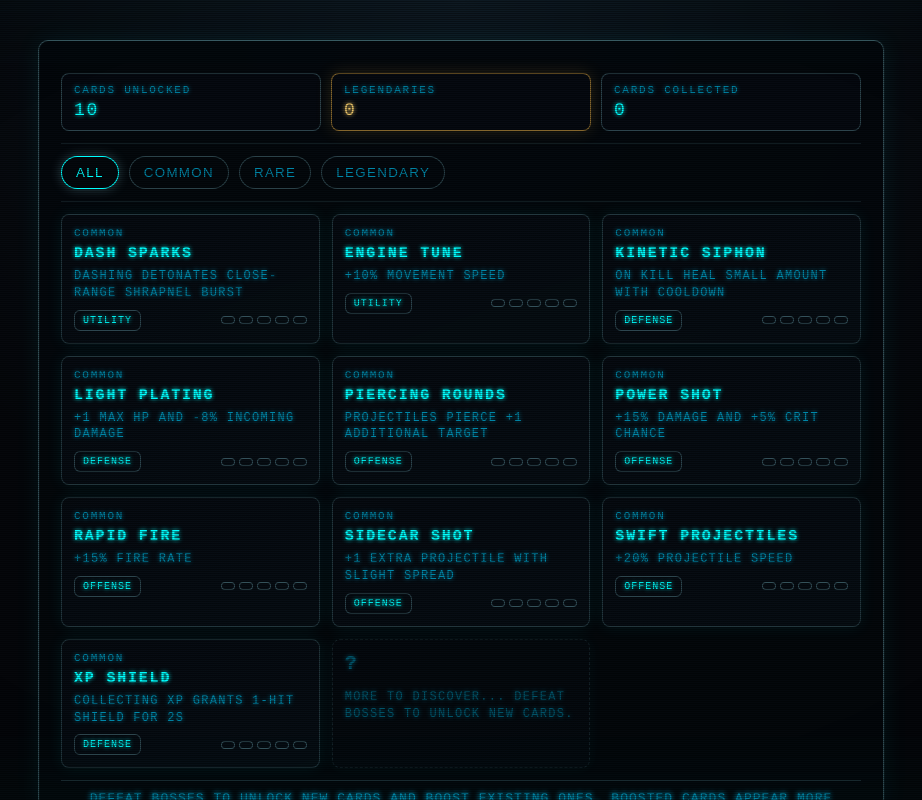
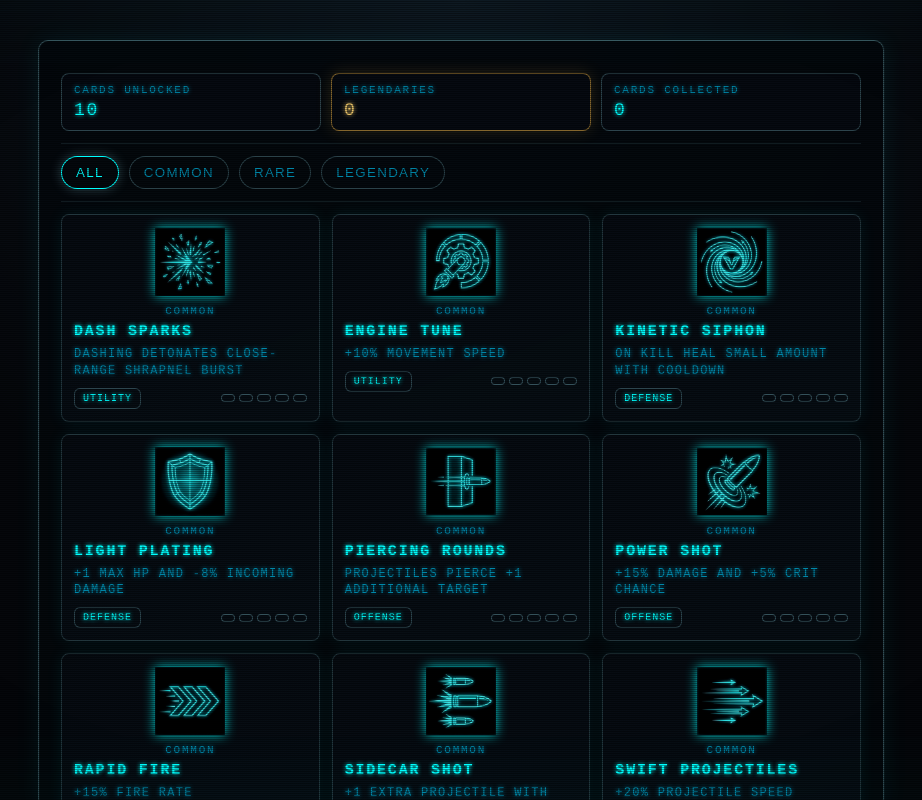
Before and after one commit to szabadkai/quietQuadrantv2, a React (Vite) app: page / in a window 1280 px wide. Both pictures are taken after a click on the button "COLLECTION". Shown: the whole page, without its empty margins (179-1101 px from the left). Built offline with nearby package versions, Linux system fonts and the light colour scheme.

Commit message:
feat: icons in collections

```diff
--- a/src/ui/components/ActiveUpgrades.jsx
+++ b/src/ui/components/ActiveUpgrades.jsx
@@ -1,12 +1,6 @@
 import React from "react";
 import { UPGRADE_BY_ID } from "../../config/upgrades.js";
 import { getUpgradeIconPath } from "../../utils/assetPaths.js";
-
-const CATEGORY_ICONS = {
-    offense: "🎯",
-    defense: "🛡️",
-    utility: "⚡"
-};
 
 export function ActiveUpgrades({ upgrades }) {
     if (!upgrades || upgrades.length === 0) return null;
@@ -26,7 +20,6 @@ export function ActiveUpgrades({ upgrades }) {
                 if (!upgrade) return null;
                 const stackCount = counts[id];
                 const iconPath = getUpgradeIconPath(id);
-                const categoryIcon = CATEGORY_ICONS[upgrade.category] || "✨";
                 // Calculate basic position
                 // Logic: Start in center, if index is low (left side) anchor left-center, if high anchor right-center
                 // But simplified: Just center it and clamp with CSS or logic?
@@ -43,7 +36,7 @@ export function ActiveUpgrades({ upgrades }) {
                             onError={(e) => {
                                 e.target.style.display = "none";
                                 e.target.parentElement.classList.add("fallback");
-                                e.target.parentElement.dataset.icon = categoryIcon;
+                                e.target.parentElement.dataset.icon = "✨";
                             }}
                         />
                         {stackCount > 1 && (
--- a/src/ui/components/UpgradeCard.jsx
+++ b/src/ui/components/UpgradeCard.jsx
@@ -1,18 +1,11 @@
 import React, { useState } from "react";
 import { UPGRADE_BY_ID } from "../../config/upgrades.js";
 import { getUpgradeIconPath } from "../../utils/assetPaths.js";
-
-const CATEGORY_ICONS = {
-    offense: "🎯",
-    defense: "🛡️",
-    utility: "⚡"
-};
 
 export function UpgradeCard({ upgradeId, onSelect }) {
     const [iconMissing, setIconMissing] = useState(false);
     const upgrade = UPGRADE_BY_ID[upgradeId];
     if (!upgrade) return null;
-    const categoryIcon = CATEGORY_ICONS[upgrade.category] || "✨";
     const iconPath = getUpgradeIconPath(upgrade.id);
 
     return (
@@ -36,7 +29,7 @@ export function UpgradeCard({ upgradeId, onSelect }) {
                 />
             ) : (
                 <div className="qq-upgrade-card__placeholder" aria-hidden="true">
-                    <span>{categoryIcon}</span>
+                    <span>✨</span>
                 </div>
             )}
 
@@ -48,7 +41,7 @@ export function UpgradeCard({ upgradeId, onSelect }) {
             ) : null}
 
             <div className="qq-upgrade-card__footer">
-                <span className="qq-upgrade-card__type-icon">{categoryIcon}</span>
+                <span className="qq-upgrade-card__type-icon">+</span>
                 <span className="qq-label" style={{ fontSize: "10px", letterSpacing: "0.1em" }}>Select</span>
             </div>
         </button>
--- a/src/ui/screens/CollectionScreen.jsx
+++ b/src/ui/screens/CollectionScreen.jsx
@@ -3,6 +3,7 @@ import { useUIStore } from "../../state/useUIStore.js";
 import { useMetaStore } from "../../state/useMetaStore.js";
 import { UPGRADES } from "../../config/upgrades.js";
 import { Button } from "../components/Button.jsx";
+import { getUpgradeIconPath } from "../../utils/assetPaths.js";
 
 const RARITY_ORDER = { legendary: 0, rare: 1, common: 2 };
 
@@ -71,11 +72,21 @@ export function CollectionScreen() {
                         {unlockedUpgrades.map((upgrade) => {
                             const boost = boosts[upgrade.id] ?? 0;
                             const category = upgrade.category ?? "General";
+                            const iconPath = getUpgradeIconPath(upgrade.id);
                             return (
                                 <div
                                     key={upgrade.id}
                                     className={`collection-card unlocked ${upgrade.rarity}`}
                                 >
+                                    <img
+                                        src={iconPath}
+                                        alt={`${upgrade.name} icon`}
+                                        className="collection-card__icon"
+                                        onError={(e) => {
+                                            e.target.style.display = "none";
+                                            e.target.replaceWith(createFallback());
+                                        }}
+                                    />
                                     <div className="collection-card__header">
                                         <span className="rarity">{upgrade.rarity}</span>
                                         {boost > 0 && <span className="boost">+{boost}</span>}
@@ -133,3 +144,10 @@ function SummaryPill({ label, value, accent = false }) {
         </div>
     );
 }
+
+function createFallback() {
+    const span = document.createElement("span");
+    span.className = "collection-card__icon fallback";
+    span.textContent = "✨";
+    return span;
+}
--- a/src/ui/styles.css
+++ b/src/ui/styles.css
@@ -2375,6 +2375,32 @@ body.qq-no-scanlines .qq-game-frame canvas {
   padding: 12px;
   background: linear-gradient(160deg, rgba(7, 12, 18, 0.92), rgba(8, 16, 22, 0.88));
   box-shadow: 0 0 16px rgba(0, 255, 255, 0.08);
+  display: flex;
+  flex-direction: column;
+  align-items: center;
+}
+
+.collection-card__icon {
+  width: 70px;
+  height: 70px;
+  object-fit: contain;
+  filter: drop-shadow(0 0 6px var(--qq-accent));
+  margin-bottom: 8px;
+  opacity: 0.9;
+  transition: opacity 0.2s;
+}
+
+.collection-card__icon.fallback {
+  display: inline-flex;
+  align-items: center;
+  justify-content: center;
+  width: 70px;
+  height: 70px;
+  border-radius: 50%;
+  border: 1px dashed rgba(159, 240, 255, 0.35);
+  color: var(--qq-accent);
+  font-size: 24px;
+  text-shadow: 0 0 10px rgba(0, 255, 255, 0.6);
 }
 
 .collection-card.unlocked.legendary {
@@ -2397,6 +2423,7 @@ body.qq-no-scanlines .qq-game-frame canvas {
   font-weight: 700;
   letter-spacing: 0.12em;
   margin-bottom: 6px;
+  align-self: stretch;
 }
 
 .collection-card__desc {
@@ -2404,6 +2431,7 @@ body.qq-no-scanlines .qq-game-frame canvas {
   color: var(--qq-muted);
   line-height: 1.4;
   margin-bottom: 8px;
+  align-self: stretch;
 }
 
 .collection-card__meta {
@@ -2411,6 +2439,7 @@ body.qq-no-scanlines .qq-game-frame canvas {
   align-items: center;
   justify-content: space-between;
   gap: 8px;
+  align-self: stretch;
 }
 
 .collection-card .rarity {
```
